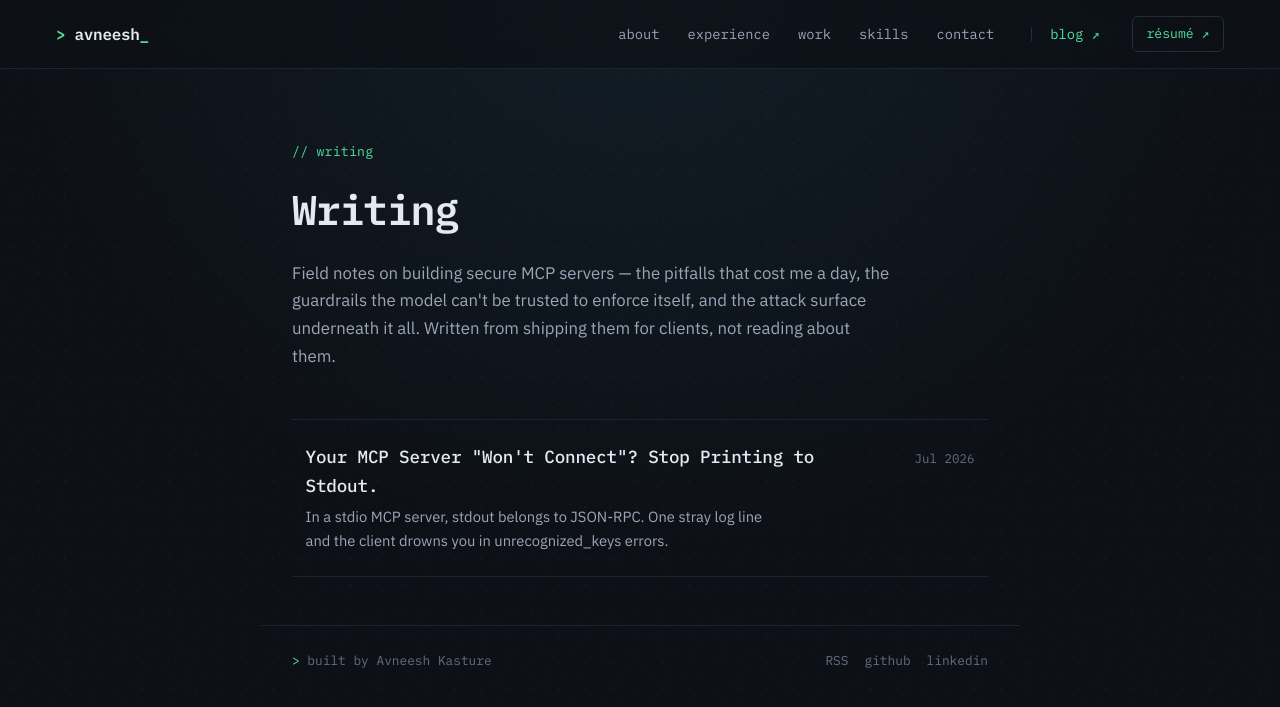
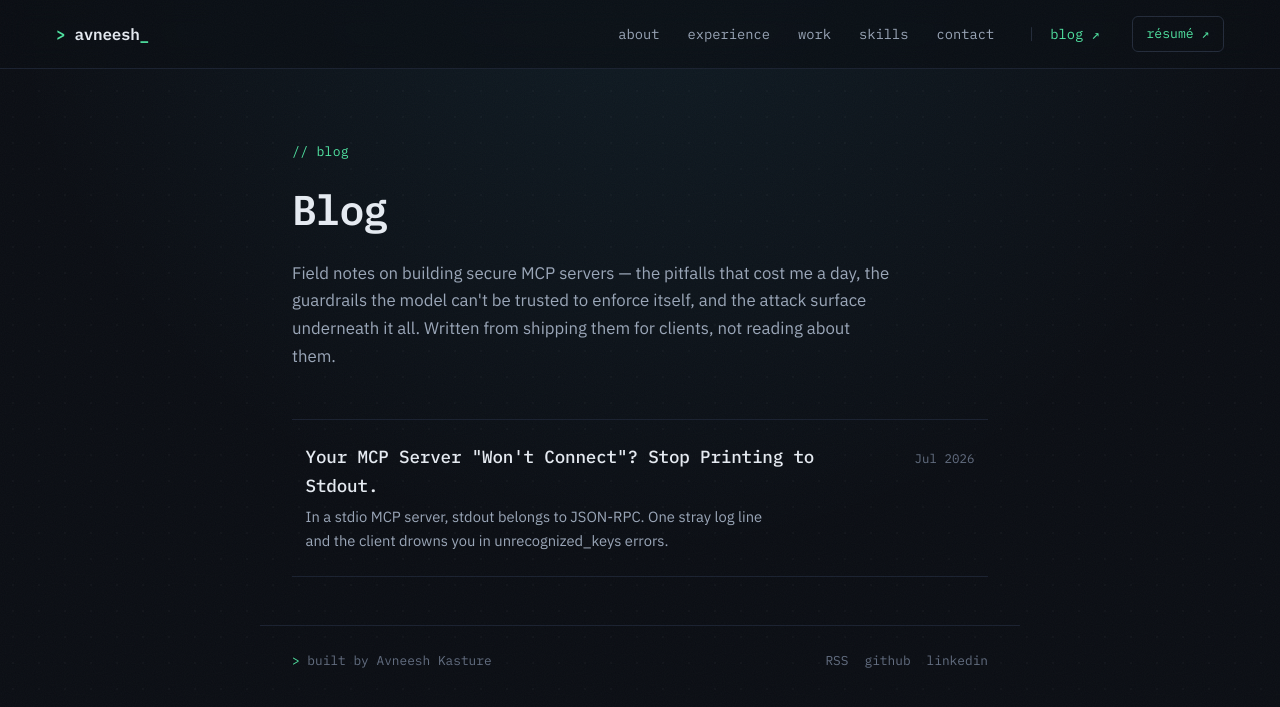
Before and after one commit to agileAlligator/Portfolio-Page, a Jekyll site: the page built from blog.html, in a window 1280 px wide. Shown: the top 707 px of the page. Built offline with Jekyll 4.4.1, drawn with Linux system fonts in a browser that asks for light colours.

Commit message:
Rename blog section 'Writing' -> 'Blog' for nav consistency
Blog index title/label/heading and the post kicker/footer links now say
'blog' / 'all posts' to match the renamed nav item.

Co-Authored-By: Claude Opus 4.8 (1M context) <noreply@anthropic.com>

```diff
--- a/_layouts/post.html
+++ b/_layouts/post.html
@@ -3,7 +3,7 @@ layout: default
 ---
 <article class="post">
 	<header class="post-header">
-		<p class="post-kicker"><a href="/blog/">// writing</a></p>
+		<p class="post-kicker"><a href="/blog/">// blog</a></p>
 		<h1 class="post-title">{{ page.title }}</h1>
 		{% if page.subtitle %}<p class="post-subtitle">{{ page.subtitle }}</p>{% endif %}
 		<p class="post-meta">
@@ -18,7 +18,7 @@ layout: default
 	</div>
 
 	<footer class="post-footer">
-		<a href="/blog/">← all writing</a>
+		<a href="/blog/">← all posts</a>
 		<a href="/feed.xml">subscribe (RSS)</a>
 	</footer>
 </article>
--- a/blog.html
+++ b/blog.html
@@ -1,14 +1,14 @@
 ---
 layout: default
-title: Writing
+title: Blog
 description: >-
   Field notes on building secure MCP servers — the pitfalls, the guardrails,
   and the attack surface — from shipping them for clients.
 permalink: /blog/
 ---
 <section class="blog-index">
-	<p class="section-label">// writing</p>
-	<h1 class="blog-title">Writing</h1>
+	<p class="section-label">// blog</p>
+	<h1 class="blog-title">Blog</h1>
 	<p class="blog-intro">
 		Field notes on building secure MCP servers — the pitfalls that cost me a day,
 		the guardrails the model can't be trusted to enforce itself, and the attack
```
